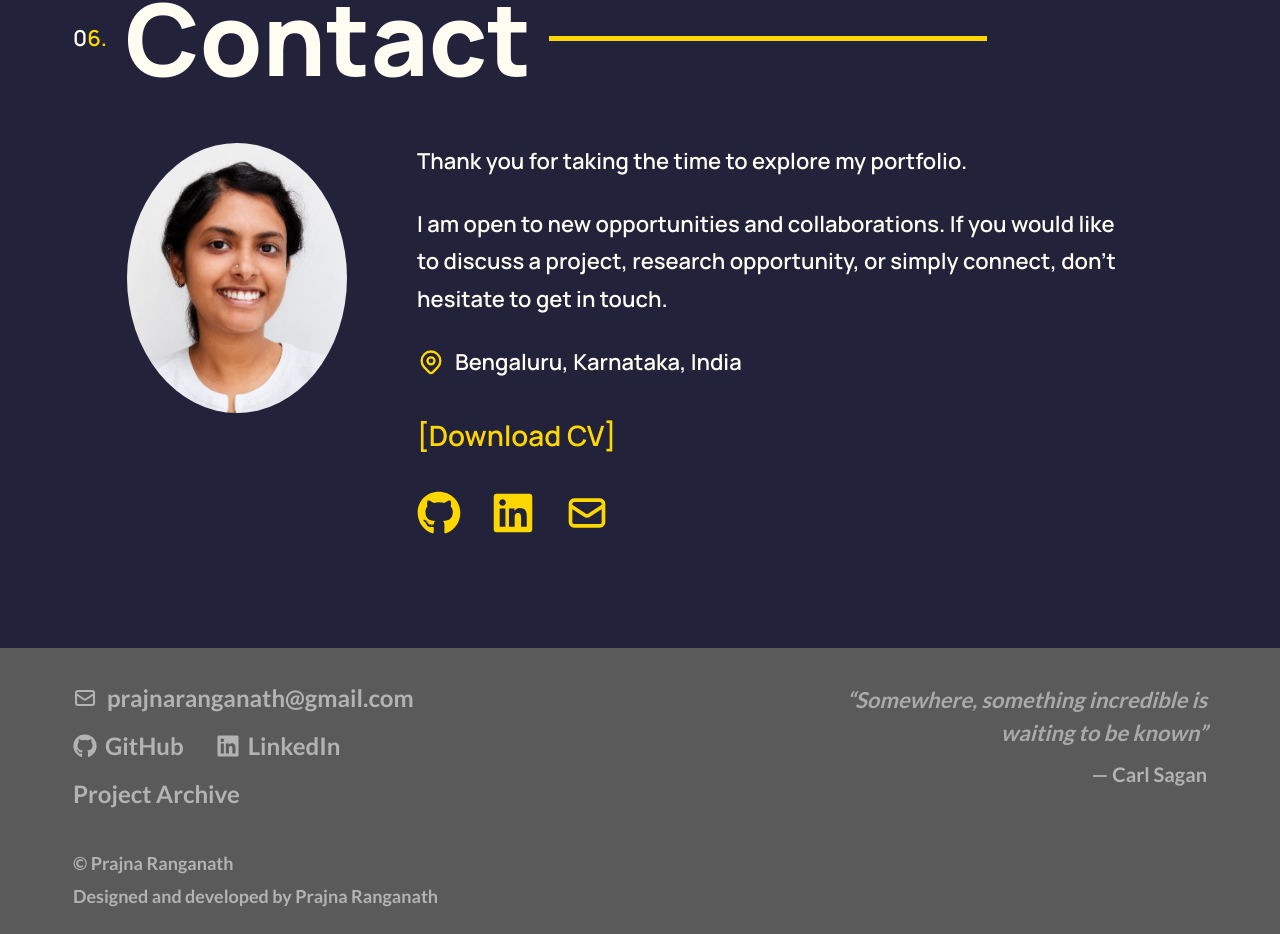
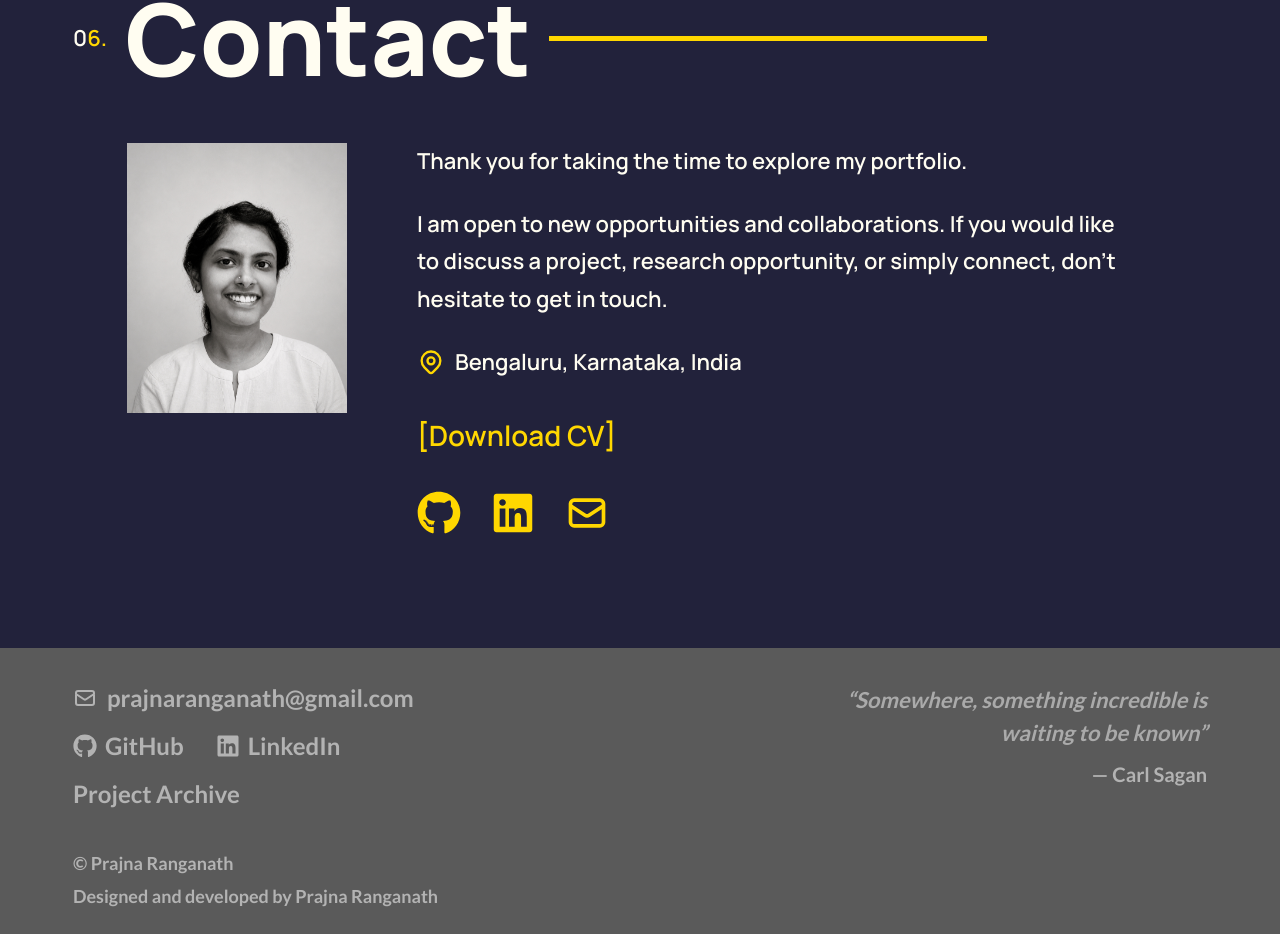
Before and after one commit to PrajnaRanganath/Portfolio, a Next.js app: page / in a window 1280 px wide. Shown: the part 5432-6366 px from the top of the page. Built offline with nearby package versions, Linux system fonts and the light colour scheme.

Commit message:
Updated Profile

```diff
--- a/app/components/Contact.module.css
+++ b/app/components/Contact.module.css
@@ -112,7 +112,7 @@
 
     object-position:center;
 
-    border-radius:50%;
+    border-radius:0;
 
 }
 
--- a/app/components/Contact.tsx
+++ b/app/components/Contact.tsx
@@ -23,7 +23,7 @@ export default function Contact() {
 
         <div className={styles.photo}>
           <img
-            src="/images/profile.jpeg"
+            src="/images/profile.jpg"
             alt="Profile"
           />
         </div>
```
Also changed, not shown: public/images/profile.jpeg (deleted), public/images/profile.jpg (added).
